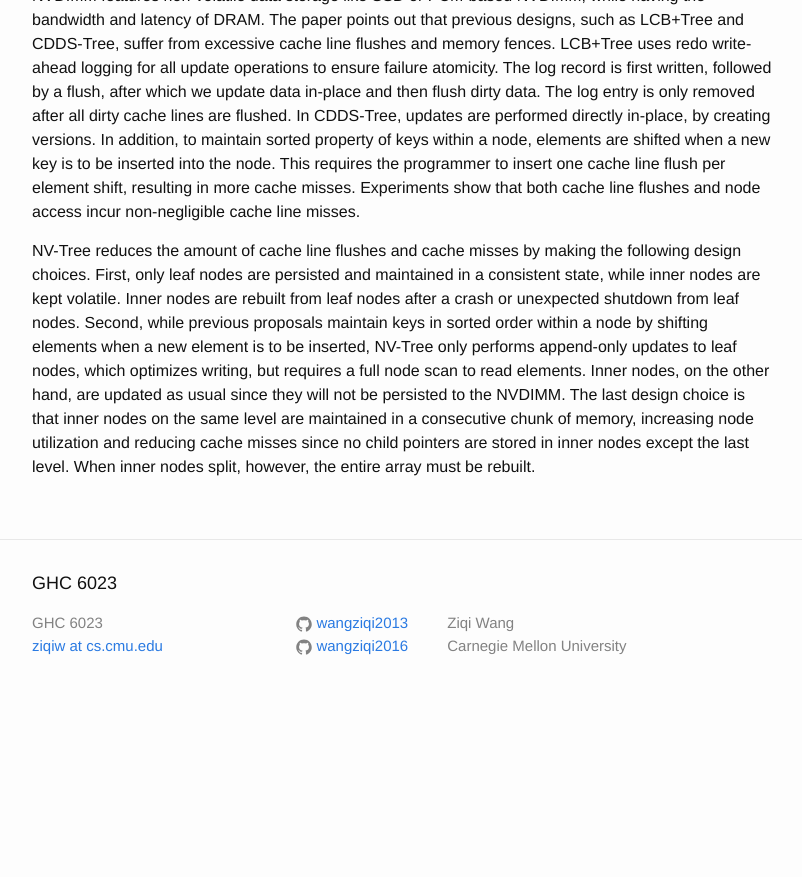
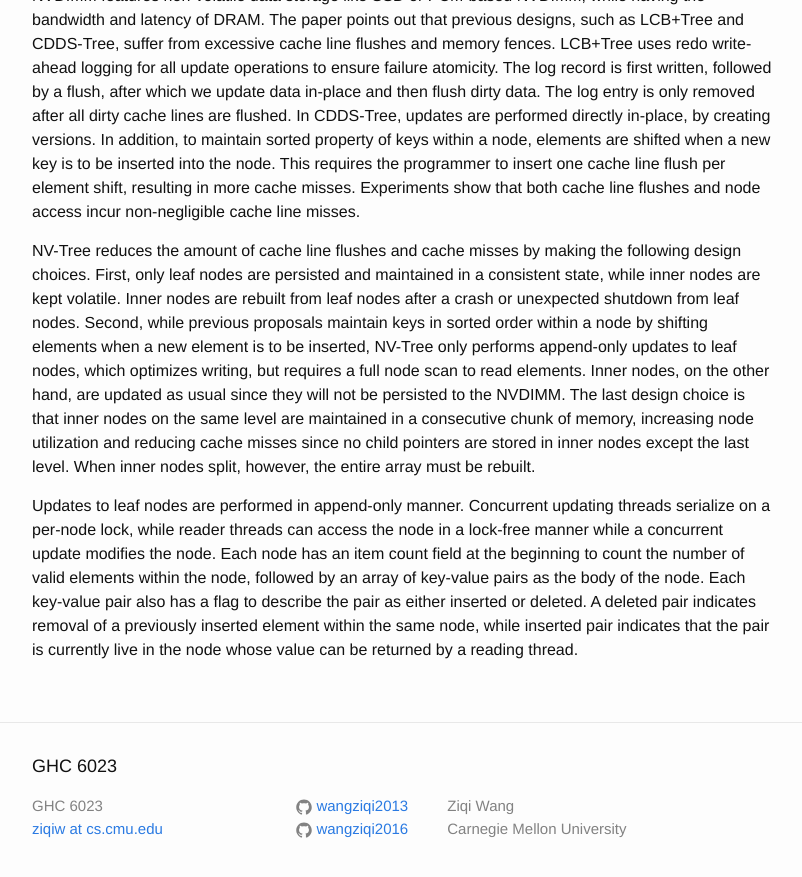
Before and after one commit to wangziqi2013/wangziqi2013.github.io, a Jekyll site: the page built from _posts/2019-12-01-nvtree.markdown, in a window 1280 px wide and 900 px high, scrolled down 580 px. Shown: the top 877 px of the window, without its empty margins (238-1040 px from the left). Built offline with Jekyll 4.4.1, drawn with Linux system fonts in a browser that asks for light colours; before the commit the page ends 1297 px from its top, so only the background shows below that.

Commit message:
Adding node layout

```diff
--- a/_posts/2019-12-01-nvtree.markdown
+++ b/_posts/2019-12-01-nvtree.markdown
@@ -34,3 +34,10 @@ hand, are updated as usual since they will not be persisted to the NVDIMM. The l
 the same level are maintained in a consecutive chunk of memory, increasing node utilization and reducing cache misses
 since no child pointers are stored in inner nodes except the last level. When inner nodes split, however, the entire array
 must be rebuilt.
+
+Updates to leaf nodes are performed in append-only manner. Concurrent updating threads serialize on a per-node lock, while
+reader threads can access the node in a lock-free manner while a concurrent update modifies the node. Each node has an item
+count field at the beginning to count the number of valid elements within the node, followed by an array of key-value
+pairs as the body of the node. Each key-value pair also has a flag to describe the pair as either inserted or deleted.
+A deleted pair indicates removal of a previously inserted element within the same node, while inserted pair indicates that
+the pair is currently live in the node whose value can be returned by a reading thread.
```
